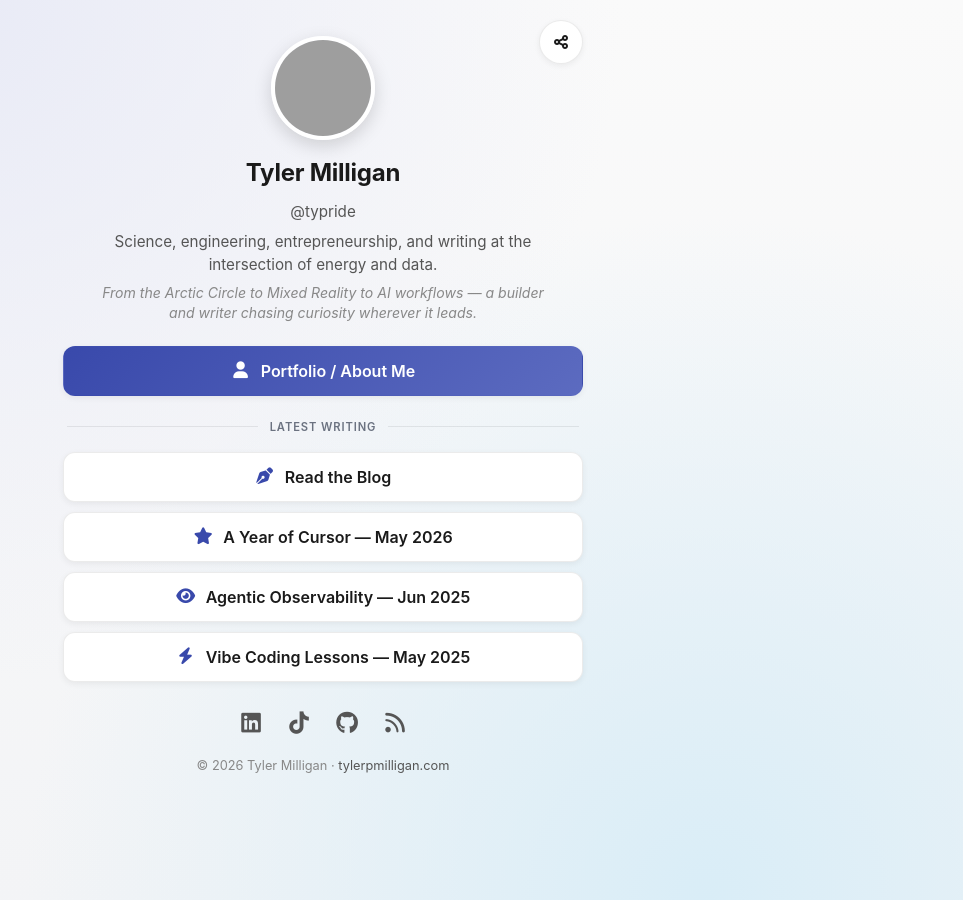
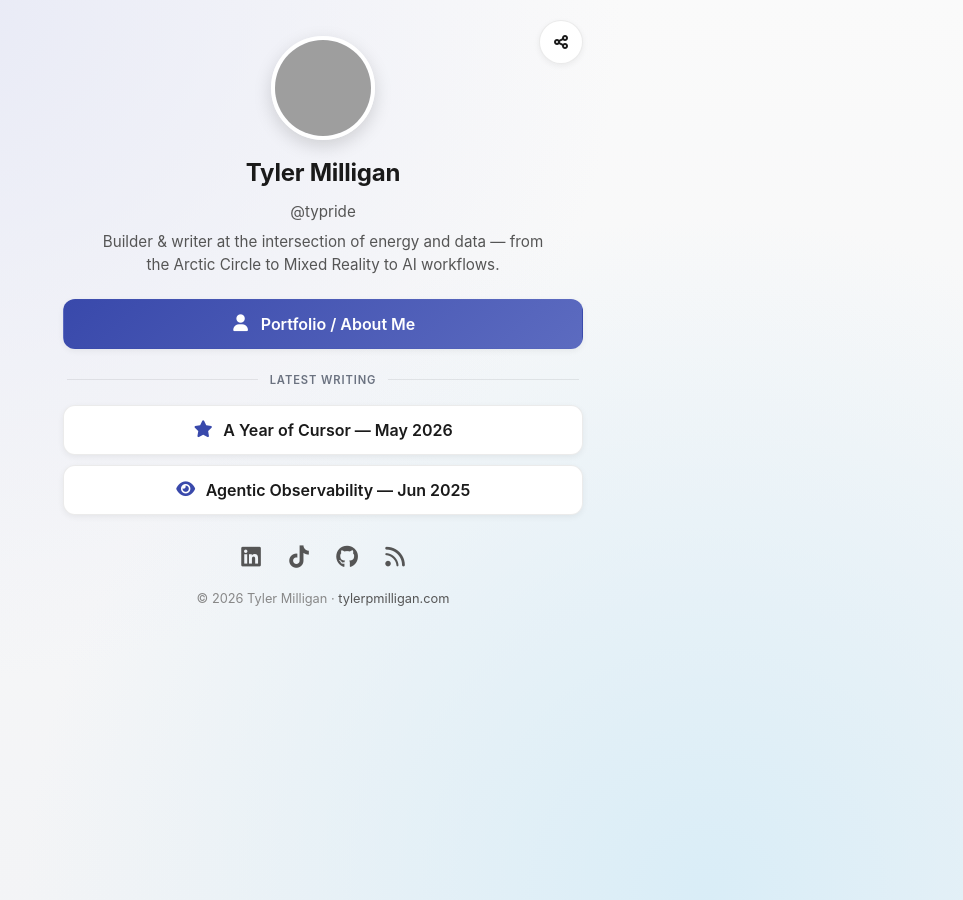
Before and after one commit to typride/typride.github.io, a Jekyll site: the page links.html, which Jekyll copies as it is, in a window 1280 px wide, cut to the strip 0-900 px from the top of the page. Shown: the whole strip, without its empty margins (317-1280 px from the left). Built offline with Jekyll 4.4.1, drawn with Linux system fonts in a browser that asks for light colours; grey boxes are pictures that could not be loaded.

Commit message:
Further shorten links page by merging bio lines and trimming blog list to top two posts.
Co-authored-by: Cursor <cursoragent@cursor.com>

```diff
--- a/links.html
+++ b/links.html
@@ -187,8 +187,8 @@
         .profile-bio {
             font-size: 0.95rem;
             color: var(--muted-text);
-            max-width: 440px;
-            margin: 0 auto 6px;
+            max-width: 460px;
+            margin: 0 auto 22px;
             line-height: 1.5;
         }
 
@@ -638,8 +638,7 @@
         <img src="images/Tyler-profile.jpg" alt="Tyler Milligan" class="profile-img" width="120" height="120" decoding="async">
         <h1 class="profile-name">Tyler Milligan</h1>
         <p class="profile-handle">@typride</p>
-        <p class="profile-bio">Science, engineering, entrepreneurship, and writing at the intersection of energy and data.</p>
-        <p class="profile-personality">From the Arctic Circle to Mixed Reality to AI workflows — a builder and writer chasing curiosity wherever it leads.</p>
+        <p class="profile-bio">Builder &amp; writer at the intersection of energy and data — from the Arctic Circle to Mixed Reality to AI workflows.</p>
 
         <!-- =====================================================
              LINKS — edit this list to add, remove, or reorder links.
@@ -660,12 +659,6 @@
             <li class="section-label">Latest writing</li>
 
             <li class="link-item">
-                <a href="blog.html">
-                    <i class="fas fa-pen-nib"></i>
-                    <span>Read the Blog</span>
-                </a>
-            </li>
-            <li class="link-item">
                 <a href="blogs/a-year-of-cursor.html">
                     <i class="fas fa-star"></i>
                     <span>A Year of Cursor — May 2026</span>
@@ -675,12 +668,6 @@
                 <a href="blogs/agentic-observability.html">
                     <i class="fas fa-eye"></i>
                     <span>Agentic Observability — Jun 2025</span>
-                </a>
-            </li>
-            <li class="link-item">
-                <a href="blogs/vibe-coding-lessons.html">
-                    <i class="fas fa-bolt"></i>
-                    <span>Vibe Coding Lessons — May 2025</span>
                 </a>
             </li>
 
```
